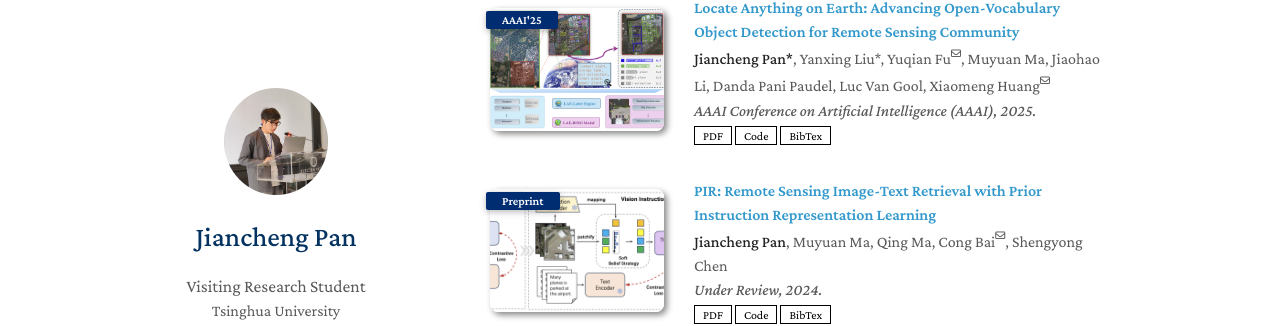
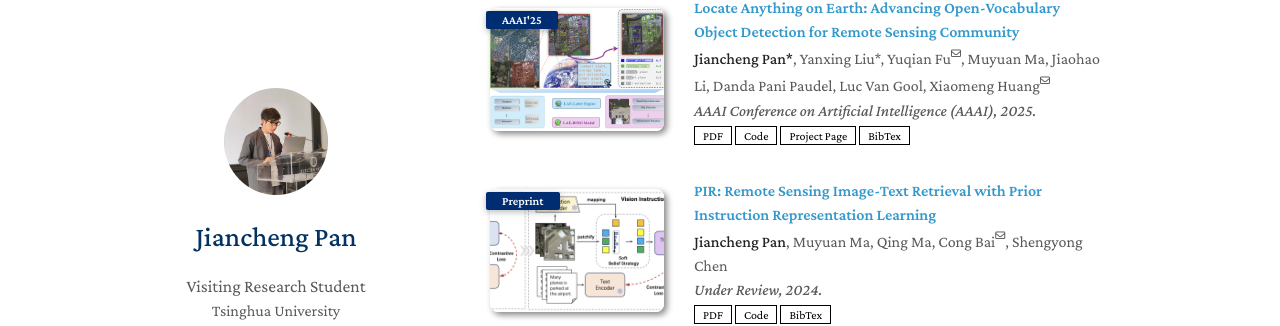
Before and after one commit to jaychempan/jaychempan.github.io, a Jekyll site: the page built from index.md, in a window 1280 px wide and 900 px high, scrolled down 847 px. Shown: the part 131-457 px from the top of the window. Built offline with Jekyll 4.4.1, drawn with Linux system fonts in a browser that asks for light colours; a style sheet for code colours, icons or effects is not loaded; our own code applies the rules of GitHub Pages for plain Markdown files.

Commit message:
update index

```diff
--- a/LAE-website/index.html
+++ b/LAE-website/index.html
@@ -9,7 +9,7 @@
   tection · Open-Set Detector">
   <meta name="viewport" content="width=device-width, initial-scale=1">
   <title>LAE-DINO</title>
-
+  <link rel="icon" href="./assets/favicon.ico" type="image/x-icon">
   <link href="https://fonts.googleapis.com/css?family=Google+Sans|Noto+Sans|Castoro"
         rel="stylesheet">
 
--- a/_data/publications.yml
+++ b/_data/publications.yml
@@ -16,7 +16,7 @@ main:
     code: https://github.com/jaychempan/LAE-DINO/
     bibtex: ./bibx/pan2024locateearthadvancingopenvocabulary.html
     image: ./images/papers/lae.png
-    # page: http://gidmodel.org.cn/#firstPage
+    page: https://jianchengpan.space/LAE-website/index.html
     # notes: AGU24 Oral Presentation
 
   - title: "PIR: Remote Sensing Image-Text Retrieval with Prior Instruction Representation Learning"
```
Also changed, not shown: LAE-website/assets/favicon.ico (added).
